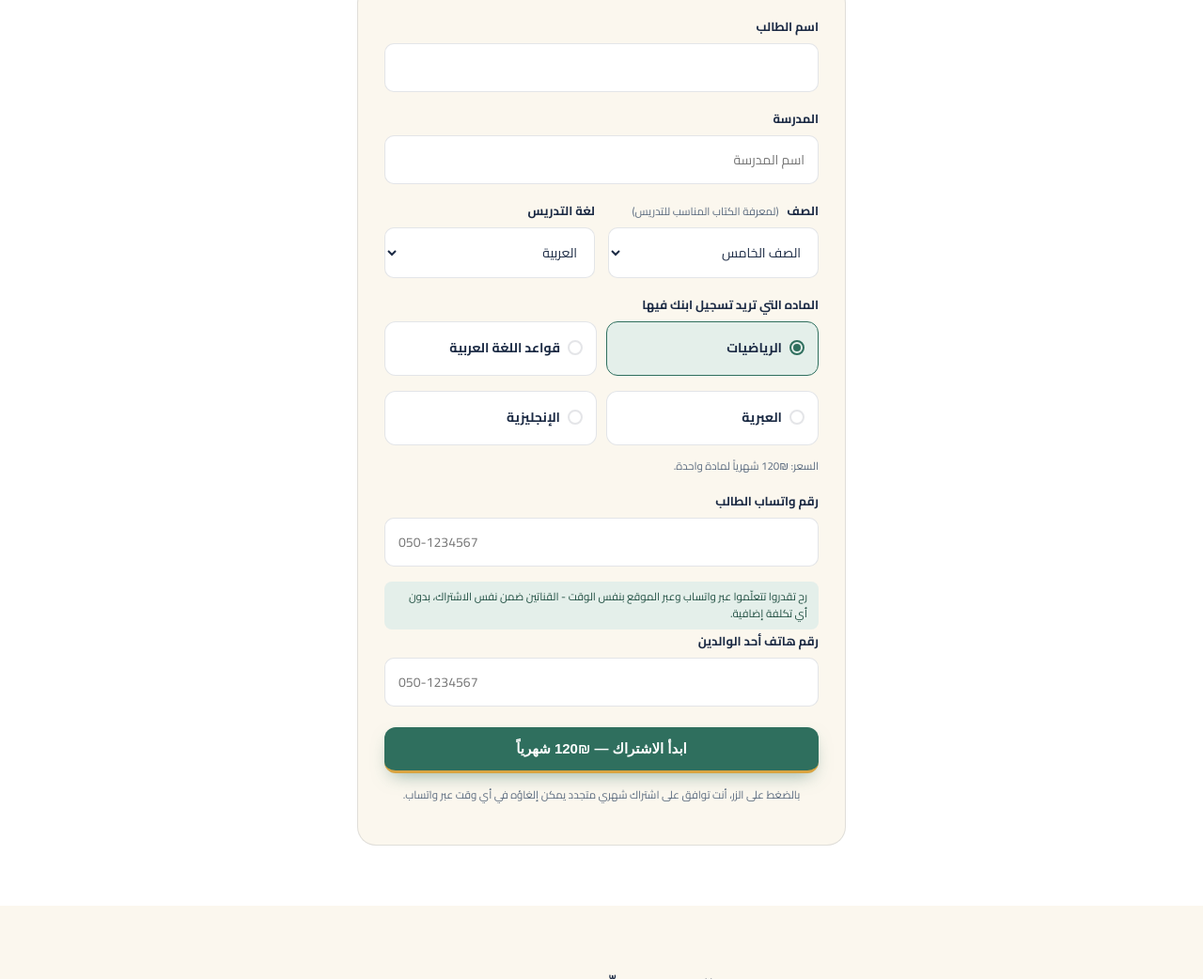
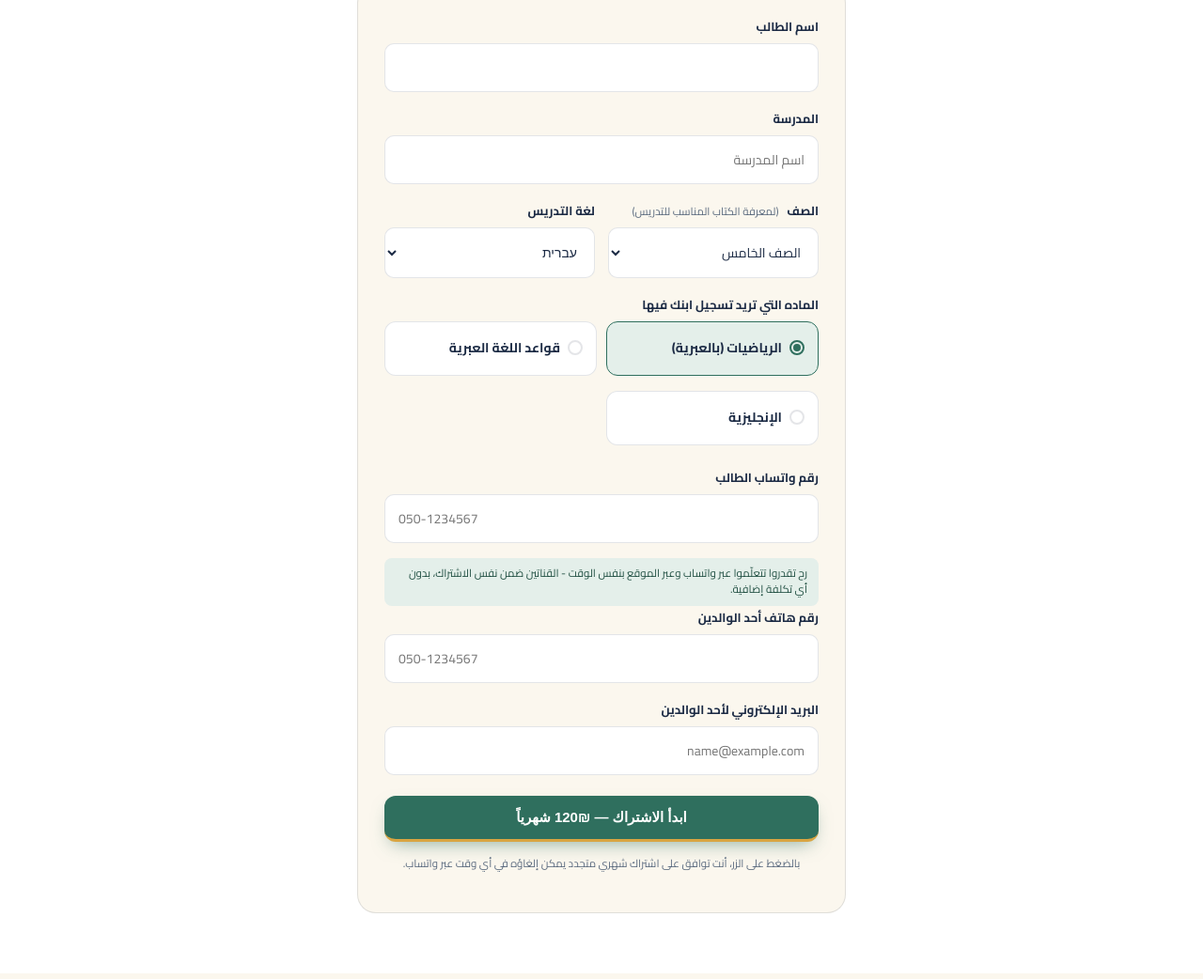
Before and after one commit to ammar1911/zivo-whasapp, a website: page site/ar/index.html in a window 1280 px wide. Shown: the part 4393-5435 px from the top of the page at 94% size. Drawn offline with Linux system fonts and the light colour scheme.

Commit message:
Update index.html

```diff
--- a/site/ar/index.html
+++ b/site/ar/index.html
@@ -478,7 +478,7 @@ src="https://www.facebook.com/tr?id=1870528049644058&ev=PageView&noscript=1"
 </div>
 <div class="lang-toggle">
 <a id="btn-he" href="/">עברית</a>
-<a id="btn-ar" class="active" href="/ar/" onclick="setLang('ar'); return false;">العربية</a>
+<a id="btn-ar" class="active" href="/ar/" onclick="setLang('ar', true); return false;">العربية</a>
 </div>
 </nav>
 <section class="hero">
@@ -724,6 +724,10 @@ src="https://www.facebook.com/tr?id=1870528049644058&ev=PageView&noscript=1"
 <label data-i18n="labelParentPhone">رقم هاتف أحد الوالدين</label>
 <input id="parentPhoneInput" name="parentPhone" placeholder="050-1234567" required="" type="tel"/>
 </div>
+<div class="field">
+<label data-i18n="labelParentEmail">البريد الإلكتروني لأحد الوالدين <span class="hint" data-i18n="hintParentEmail">(لتلقي الفاتورة)</span></label>
+<input id="parentEmailInput" name="parentEmail" placeholder="name@example.com" type="email"/>
+</div>
 <button class="btn btn-primary submit-btn" data-i18n="formSubmit" id="formSubmitBtn" type="submit">ابدأ الاشتراك — ₪120 شهرياً</button>
 <p class="form-note" data-i18n="formNote">بالضغط على الزر، أنت توافق على اشتراك شهري متجدد يمكن إلغاؤه في أي وقت عبر واتساب.</p>
 <p class="form-error" id="formError" style="display:none;color:#b3441e;font-size:12.5px;text-align:center;margin-top:10px;"></p>
@@ -935,6 +939,8 @@ src="https://www.facebook.com/tr?id=1870528049644058&ev=PageView&noscript=1"
       hintChildPhone:"(כאן תתנהל השיחה עם המורה)",
       labelParentPhone:"מספר טלפון של ההורה",
       hintParentPhone:"(לקבלת עדכון התקדמות שבועי בלבד)",
+      labelParentEmail:"אימייל של ההורה",
+      hintParentEmail:"(לקבלת חשבונית)",
       formSubmit:"התחל מנוי — ₪120 לחודש",
       formNote:"בלחיצה על הכפתור אתם מאשרים חיוב חודשי מתחדש, שניתן לבטל בכל עת דרך הוואטסאפ.",
       aboutTitle:"מי אנחנו",
@@ -1101,6 +1107,8 @@ src="https://www.facebook.com/tr?id=1870528049644058&ev=PageView&noscript=1"
       hintChildPhone:"(هنا ستجري المحادثة مع المعلّم)",
       labelParentPhone:"رقم هاتف أحد الوالدين",
       hintParentPhone:"(لتلقي تحديث التقدّم الأسبوعي فقط)",
+      labelParentEmail:"البريد الإلكتروني لأحد الوالدين",
+      hintParentEmail:"(لتلقي الفاتورة)",
       formSubmit:"ابدأ الاشتراك — ₪120 شهرياً",
       formNote:"بالضغط على الزر، أنت توافق على اشتراك شهري متجدد يمكن إلغاؤه في أي وقت عبر واتساب.",
       aboutTitle:"من نحن",
@@ -1395,7 +1403,7 @@ src="https://www.facebook.com/tr?id=1870528049644058&ev=PageView&noscript=1"
     }
   };
 
-  function setLang(lang){
+  function setLang(lang, syncFormLang){
     currentLang = lang;
     document.documentElement.lang = lang;
     document.body.classList.toggle('lang-ar', lang === 'ar');
@@ -1413,8 +1421,14 @@ src="https://www.facebook.com/tr?id=1870528049644058&ev=PageView&noscript=1"
         el.setAttribute('placeholder', translations[lang][key]);
       }
     });
-    document.getElementById('langPrefSelect').value = lang;
-    onLangPrefChange();
+    // See the matching comment in site/index.html's setLang() - only a
+    // deliberate toggle click (syncFormLang === true) should change the
+    // signup form's language-of-instruction field; the automatic initial
+    // detection below must not silently flip it.
+    if(syncFormLang){
+      document.getElementById('langPrefSelect').value = lang;
+      onLangPrefChange();
+    }
   }
 
   (function chooseInitialLang(){
@@ -1423,7 +1437,7 @@ src="https://www.facebook.com/tr?id=1870528049644058&ev=PageView&noscript=1"
     if(urlLang === 'ar' || urlLang === 'he'){
       initialLang = urlLang;
     }
-    setLang(initialLang);
+    setLang(initialLang, false);
   })();
 </script>
 </body>
```
